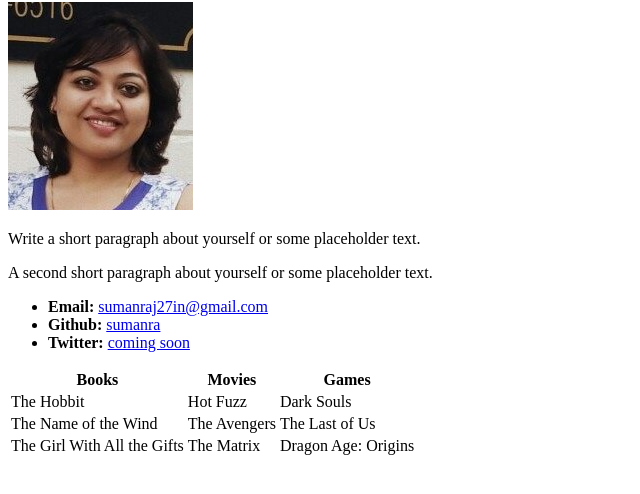
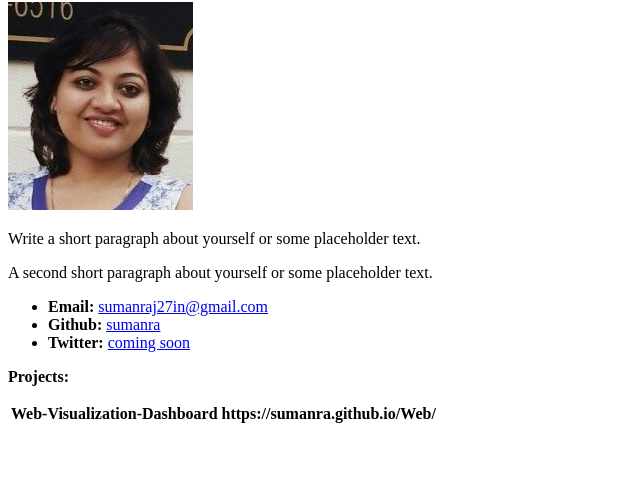
Before and after one commit to sumanra/sumanra.github.io, a plain HTML site: page index.html in a window 1280 px wide. Shown: the part 78-572 px from the top of the page, without its empty margins (0-640 px from the left). Drawn offline with Linux system fonts and the light colour scheme.

Commit message:
Changes Done

```diff
--- a/index.html
+++ b/index.html
@@ -19,28 +19,14 @@
     <li><strong>Github:</strong> <a href="#">sumanra</a></li>
     <li><strong>Twitter:</strong> <a href="#">coming soon</a></li>
   </ul>
-
+  <p><strong>Projects:</strong></p>
   <table>
     <tr>
-      <th>Books</th>
-      <th>Movies</th>
-      <th>Games</th>
+      <th>Web-Visualization-Dashboard</th>
+      <th><a href="#"></a><link>https://sumanra.github.io/Web/ </link></a></th>
+
     </tr>
-    <tr>
-      <td>The Hobbit</td>
-      <td>Hot Fuzz</td>
-      <td>Dark Souls</td>
-    </tr>
-    <tr>
-      <td>The Name of the Wind</td>
-      <td>The Avengers</td>
-      <td>The Last of Us</td>
-    </tr>
-    <tr>
-      <td>The Girl With All the Gifts</td>
-      <td>The Matrix</td>
-      <td>Dragon Age: Origins</td>
-    </tr>
+
   </table>
 
 </body>
```
